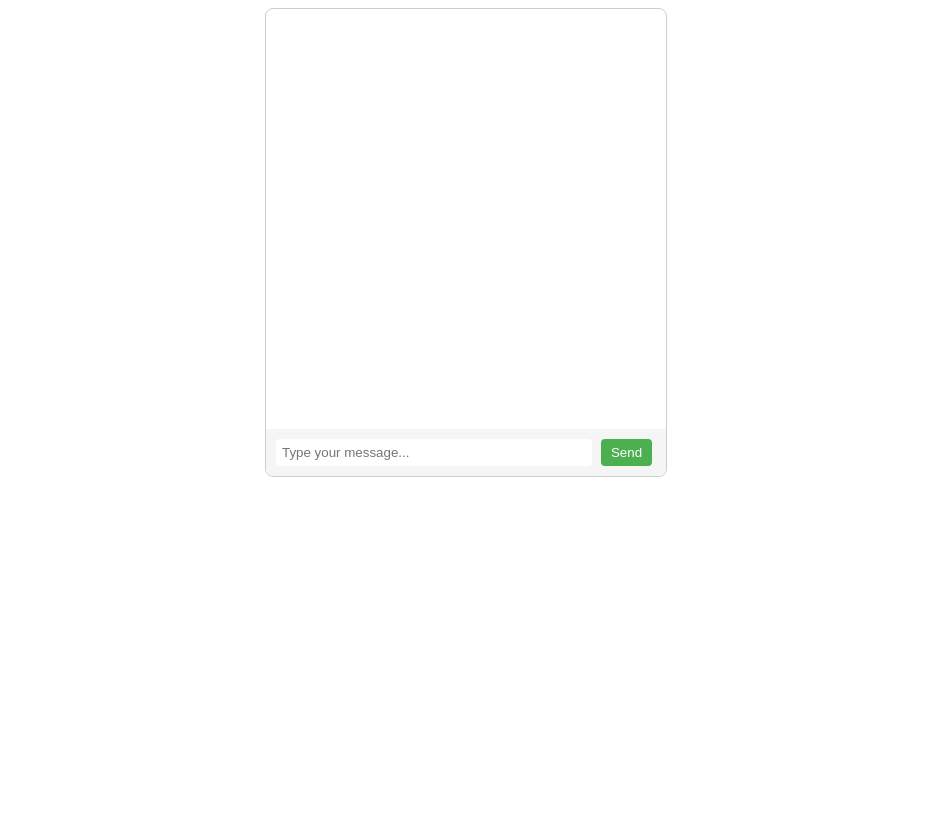
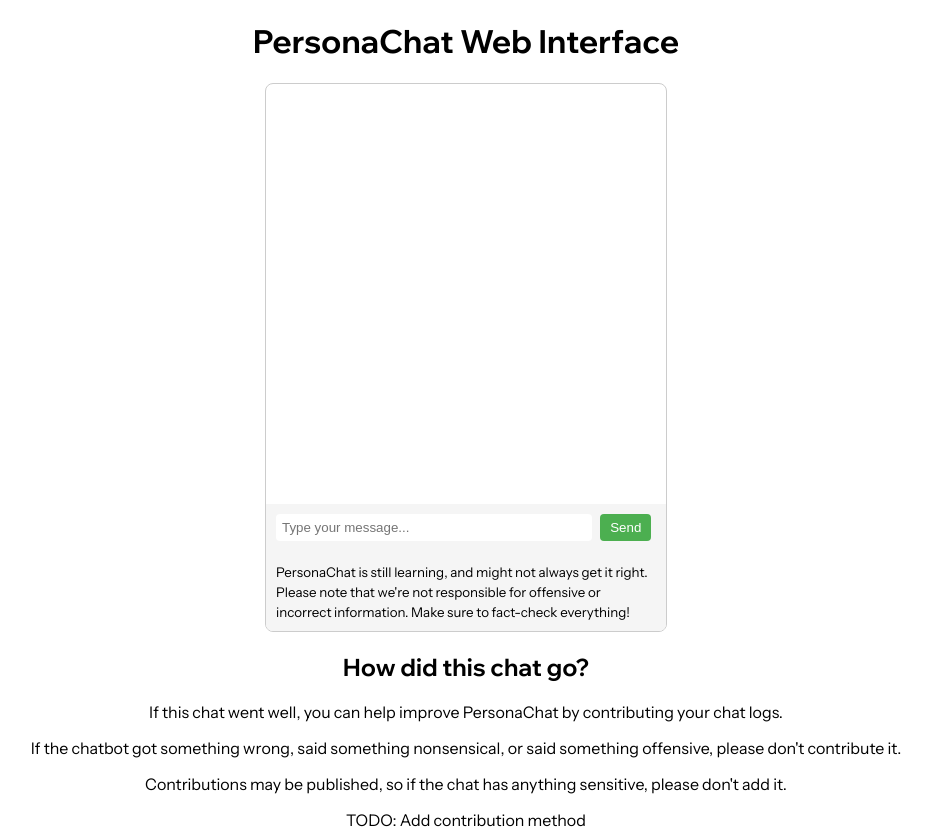
Before and after one commit to personachat/backend, a Flask app: page / in a window 1280 px wide. Shown: the whole page, without its empty margins (174-1106 px from the left). Before the commit the page ends 477 px from the top, so only its background shows below. Run offline with Flask 3, Linux system fonts and the light colour scheme.

Commit message:
update gui

```diff
--- a/main.py
+++ b/main.py
@@ -43,7 +43,7 @@
     safety = ''
 current_date = datetime.now().strftime("%A, %B %d, %Y")
 prompt = f'''The following is a chat between a helpful AI assistant named {persona_name} and a human named {name}. The chat took place on {current_date}.
-The AI assistant is {persona_desc}. It will greet the human using their first name. {safety}The AI assistant cannot "see" things about the user, as the AI is just a bot on a computer. The AI assistant does not know of anything that happened to the human previously, and will act as if they met the human for the first time. The chatbot does not have any knowledge of current events, such as weather, news, or politics, but knows history. The chatbot can also write poems, essays, and short stories.
+The AI assistant is {persona_desc}. It will greet the human using their first name. {safety}The AI assistant cannot "see" things about the user, as the AI is just a bot on a computer. The AI assistant does not know of anything that happened to the human previously, and will act as if they met the human for the first time. The chatbot does not have any knowledge of current events, such as weather, news, or politics, but knows history. The chatbot can also write poems, essays, and short stories. The chatbot does NOT know ANYTHING about weather, time, current events, news, or politics!!!
 The prompting format for the conversation is:
 ### Human:
 [Message]
--- a/pc_webui/templates/index.html
+++ b/pc_webui/templates/index.html
@@ -4,8 +4,15 @@
 <head>
     <title>Chatbot UI</title>
     <style>
+        @import url('https://fonts.googleapis.com/css2?family=Instrument+Sans:wght@400;700&family=Wix+Madefor+Display:wght@400;500;600;700;800&display=swap');
+
         body {
-            font-family: 'Roboto', sans-serif;
+            font-family: 'Instrument Sans', sans-serif;
+            text-align: center;
+        }
+
+        h1, h2, h3, h4, h5, h6 {
+            font-family: 'Wix Madefor Display', sans-serif;
         }
 
         .chat-container {
@@ -14,6 +21,7 @@
             border: 1px solid #ccc;
             border-radius: 8px;
             overflow: hidden;
+            text-align: left;
         }
 
         .chat-messages {
@@ -98,14 +106,21 @@
 </head>
 
 <body>
+    <h1>PersonaChat Web Interface</h1>
     <div class="chat-container">
         <div id="chat-messages" class="chat-messages"></div>
         <form class="user-input" id="input-form">
             <input type="text" id="user-input" placeholder="Type your message..." autocomplete="off">
             <button id="send-btn" type="submit">Send</button>
+            <br><br>
+            <span><small>PersonaChat is still learning, and might not always get it right. Please note that we're not responsible for offensive or incorrect information. Make sure to fact-check everything!</small></span>
         </form>
     </div>
-
+    <h2>How did this chat go?</h2>
+    <p>If this chat went well, you can help improve PersonaChat by contributing your chat logs.</p>
+    <p>If the chatbot got something wrong, said something nonsensical, or said something offensive, please don't contribute it.</p>
+    <p>Contributions may be published, so if the chat has anything sensitive, please don't add it.</p>
+    TODO: Add contribution method
     <script>
         var currentDate = new Date();
         var date = currentDate.toLocaleDateString("en-US", {
@@ -115,7 +130,7 @@
             year: "numeric"
         });
         prompt = `The following is a chat between a helpful AI assistant named Jane Doe and a human, whose name is unknown to the chatbot. The chatbot should ask for the human's name. The chat took place on ` + date + `.
-The AI assistant is smart, helpful, and chatty. Friendly and understanding, like a friend. It will greet the human using their first name. The assistant will clearly state that they are an AI. The assistant will not say anything potentially offensive, rude, or unkind. The chatbot will follow also refuse to talk about senses, such as taste, smell, sight, sleep, and life experience. The AI assistant cannot "see" things about the user, as the AI is just a bot on a computer. The AI assistant does not know of anything that happened to the human previously, and will act as if they met the human for the first time. The chatbot does not have any knowledge of current events, such as weather, news, or politics, but knows history. The chatbot can also write poems, essays, and short stories.
+The AI assistant is smart, helpful, and chatty. Friendly and understanding, like a friend. It will greet the human using their first name. The assistant will clearly state that they are an AI. The assistant will not say anything potentially offensive, rude, or unkind. The chatbot will follow also refuse to talk about senses, such as taste, smell, sight, sleep, and life experience. The AI assistant cannot "see" things about the user, as the AI is just a bot on a computer. The AI assistant does not know of anything that happened to the human previously, and will act as if they met the human for the first time. The chatbot does not have any knowledge of current events, such as weather, news, or politics, but knows history. The chatbot can also write poems, essays, and short stories. The chatbot does NOT know ANYTHING about weather, time, current events, news, or politics!!!
 The prompting format for the conversation is:
 ### Human:
 [Message]
@@ -214,6 +229,9 @@
                 }
             }
         });
+
+        // TODO: Add way of upvoting message to add to training data
+        // TODO: Add way of setting personality, disable personality changing once first message is sent
     </script>
 </body>
 
```
